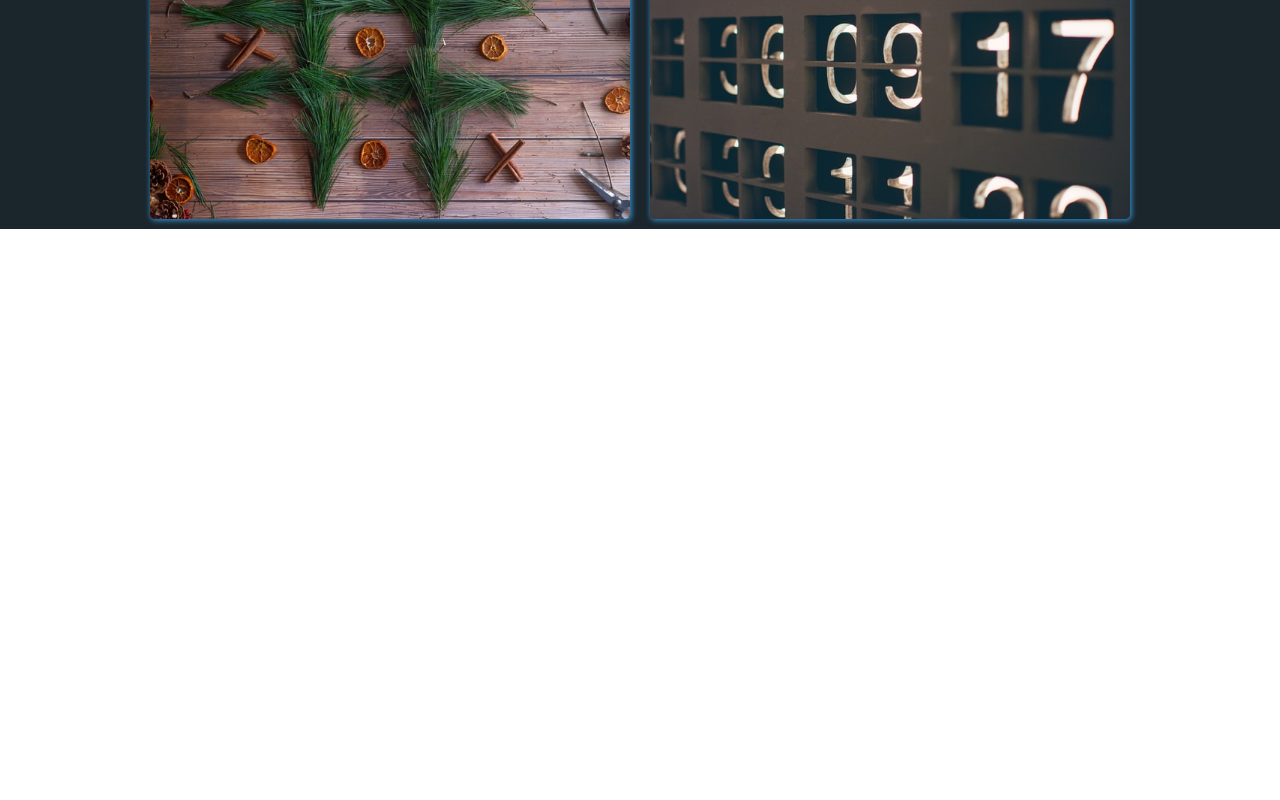
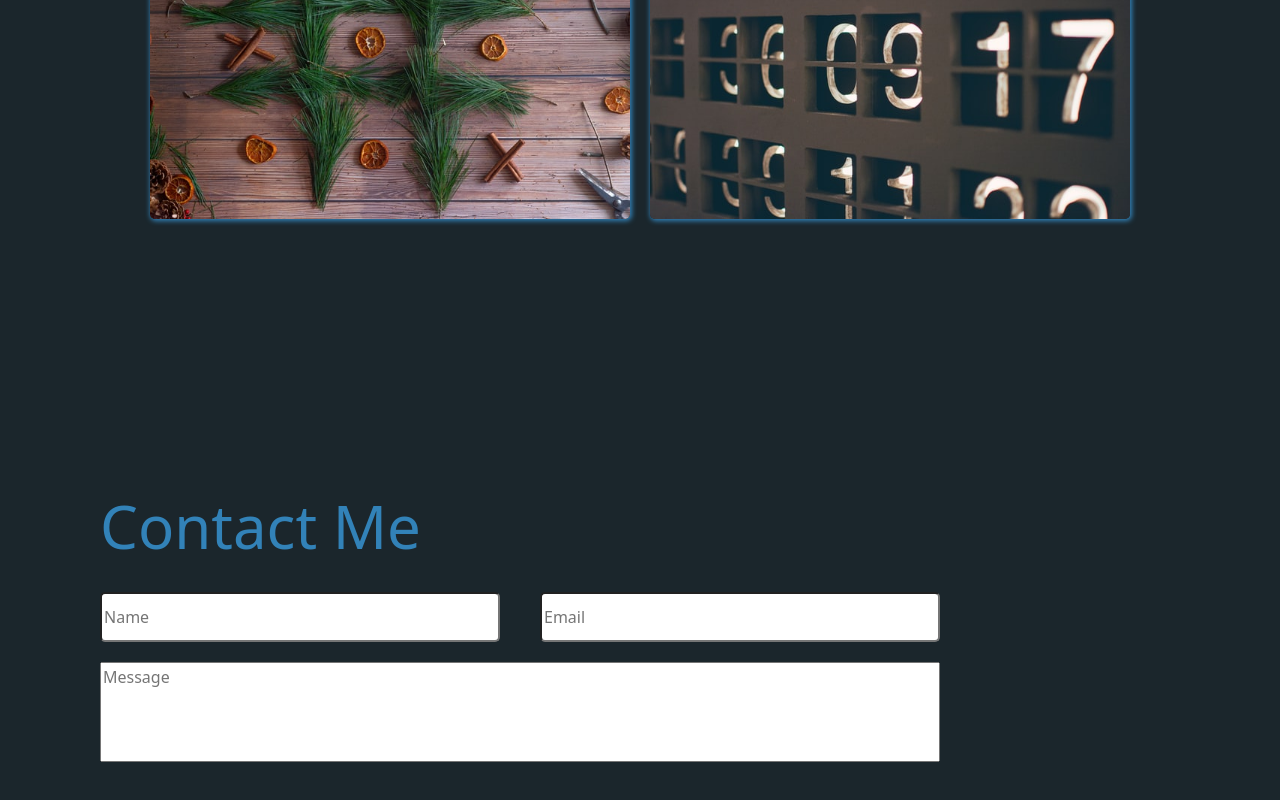
Before and after one commit to nayanthulkar28/portfolio, a React (Create React App) app: page / in a window 1280 px wide. Shown: the part 1458-2258 px from the top of the page. Before the commit the page ends 1687 px from the top, so only its background shows below. Built offline with nearby package versions, Linux system fonts and the light colour scheme.

Commit message:
contact me responsive

```diff
--- a/src/Mainbody/Contact/Contact.css
+++ b/src/Mainbody/Contact/Contact.css
@@ -1,7 +1,80 @@
 .contact-container {
     height: 100vh;
-    padding: 50px 100px 0px;
+    padding: 0 100px;
     display: flex;
     flex-direction: column;
     justify-content: center;
 }
+
+.contact-parent {
+    height: 300px;
+    display: flex;
+    flex-direction: column;
+    justify-content: space-around;
+}
+
+.contact-parent h1 {
+    color: #3282B8;
+    font-size: 60px;
+}
+
+.contact-form input{
+    width: 400px;
+    height: 50px;
+    margin-right: 40px;
+    margin-bottom: 20px;
+    border-radius: 5px;
+}
+
+textarea {
+    width: 840px;
+    height: 100px;
+    resize: none;
+}
+
+@media screen and (max-width: 1080px) {
+    .contact-form {
+        width: 100%;
+    }
+    .contact-form input {
+        width: 48%;
+        margin-right: 0;
+    }
+    .contact-form input:nth-child(2) {
+        float: right;
+    }
+    textarea {
+        width: 100%;
+    }
+}
+
+@media screen and (max-width: 550px) {
+    .contact-parent h1 {
+        font-size: 50px;
+        margin: 50px auto;
+    }
+
+    .contact-form input {
+        width: 100%;
+    }
+    .contact-container {
+        padding: 0 50px;
+    }
+}
+
+@media screen and (max-width: 470px) {
+    .contact-parent h1 {
+        font-size: 40px;
+        margin: 40px auto;
+    }
+}
+
+@media screen and (max-width: 400px) {
+    .contact-container {
+        padding: 0 30px;
+    }
+    .contact-form input {
+        height: 40px;
+        margin-bottom: 15px;
+    }
+}
--- a/src/Mainbody/Contact/Contact.js
+++ b/src/Mainbody/Contact/Contact.js
@@ -1,22 +1,53 @@
-import React from 'react';
-import './Contact.css'
+import React from "react";
+import "./Contact.css";
 
-function Contact(props) {
+class Contact extends React.Component {
+    constructor(props) {
+        super(props);
+        this.state = {
+            nameValue: '',
+            emailValue: '',
+            messageValue: '',
+        };
+        this.handleName = this.handleName.bind(this);
+        this.handleEmail = this.handleEmail.bind(this);
+        this.handleMessage = this.handleMessage.bind(this);
+    }
+    handleName(event) {
+        this.setState({
+            nameValue: event.target.value,
+        });
+    }
+    handleEmail(event) {
+        this.setState({
+            emailValue: event.target.value,
+        });
+    }
+    handleMessage(event) {
+        this.setState({
+            messageValue: event.target.value,
+        });
+    }
+  render() {
+      const nameValue = this.state.nameValue;
+      const emailValue = this.state.emailValue;
+      const messageValue = this.state.messageValue;
     return (
-        <section className = 'contact-container'>
-            <div className = 'contact-parent'>
-                <h1 id = 'contact-jump'>Contact Me</h1>
-                <div className = 'contact-form'>
+      <section className="contact-container" id="contact-jump">
+        <div className="contact-parent">
+          <h1>Contact Me</h1>
+          <div className="contact-form">
             <form>
-                        <input type = 'text' name = 'name' value = 'name' />
-                        <input type = 'email' name = 'email' value = 'email' />
+              <input type="text" name="name" value={nameValue} onChange = {this.handleName} placeholder = 'Name'/>
+              <input type="email" name="email" value={emailValue} onChange = {this.handleEmail} placeholder = 'Email'/>
               <br />
-                        <input type = 'text' name = 'message' value = 'message' />
+              <textarea name="message" placeholder = 'Message' onChange = {this.handleMessage}>{messageValue}</textarea>
             </form>
           </div>
         </div>
       </section>
     );
   }
+}
 
 export default Contact;
--- a/src/Mainbody/Mainbody.js
+++ b/src/Mainbody/Mainbody.js
@@ -2,7 +2,7 @@ import React from "react";
 import "./Mainbody.css";
 import Intro from "./intro/intro";
 import Projects from './Projects/Projects'
-// import Contact from './Contact/Contact'
+import Contact from './Contact/Contact'
 
 class Mainbody extends React.Component {
   render() {
@@ -12,7 +12,7 @@ class Mainbody extends React.Component {
         <div className="mainbody-container-shift">
           <Intro />
           <Projects />
-          {/* <Contact /> */}
+          <Contact />
         </div>
       </div>
     );
--- a/src/Mainbody/Projects/Projects.css
+++ b/src/Mainbody/Projects/Projects.css
@@ -1,5 +1,6 @@
 .project-container {
     padding: 50px 100px 0px;
+    min-height: 100vh;
 }
 
 .project-disc h1{
@@ -46,7 +47,7 @@
 
 @media screen and (max-width: 900px) {
     .project-disc h1{
-        font-size: 40px;
+        margin-bottom: 30px;
     }
     .project-disc p {
         font-size: 15px;
@@ -58,7 +59,7 @@
 
 @media screen and (max-width: 550px) {
     .project-disc h1{
-        font-size: 30px;
+        font-size: 50px;
     }
     .project-container {
         padding-left: 50px;
@@ -74,7 +75,7 @@
 
 @media screen and (max-width: 450px) {
     .project-disc h1{
-        font-size: 25px;
+        font-size: 40px;
     }
     .project-container {
         padding-left: 30px;
--- a/src/Sidebar/Sidebar.js
+++ b/src/Sidebar/Sidebar.js
@@ -35,7 +35,7 @@ class Sidebar extends React.Component {
               <a href="#my-projects">Blog</a>
             </li>
             <li>
-              <a href="#my-projects">Contact</a>
+              <a href="#contact-jump">Contact</a>
             </li>
           </ul>
         </div>
```
Lines whose indentation alone changed are shown as unchanged.
